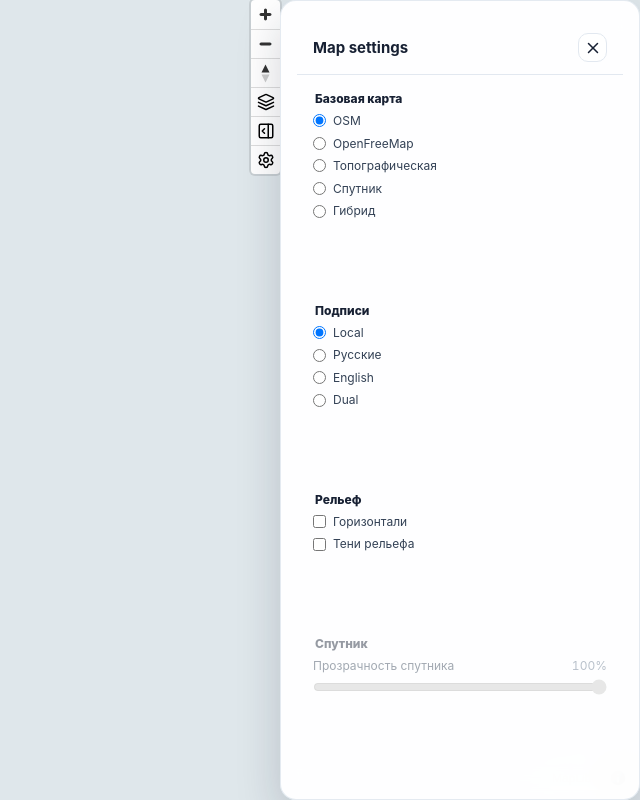
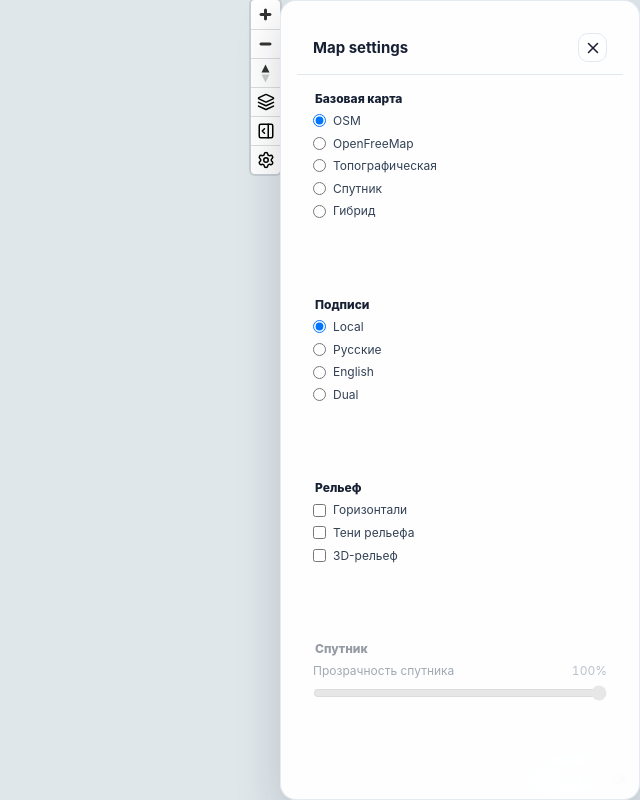
Before and after one commit to Sergek888/TrackTrim, a React (Vite) app: page / in a window 1280 px wide. Both pictures are taken after a click on the button 1265 px from the left and 101 px from the top of the page. Shown: the whole page, without its empty margins (640-1280 px from the left). Built offline with nearby package versions, Linux system fonts and the light colour scheme; no server answers; what maplibre-contour would draw is missing.

Commit message:
Add 3D terrain toggle

```diff
--- a/src/ui/map/MapSettingsPanel.tsx
+++ b/src/ui/map/MapSettingsPanel.tsx
@@ -85,6 +85,14 @@ export default function MapSettingsPanel({
             />
             <span>Тени рельефа</span>
           </label>
+          <label>
+            <input
+              type="checkbox"
+              checked={settings.showTerrain3D}
+              onChange={(event) => updateSettings({ showTerrain3D: event.target.checked })}
+            />
+            <span>3D-рельеф</span>
+          </label>
         </fieldset>
 
         <fieldset disabled={!satelliteOpacityEnabled}>
```
